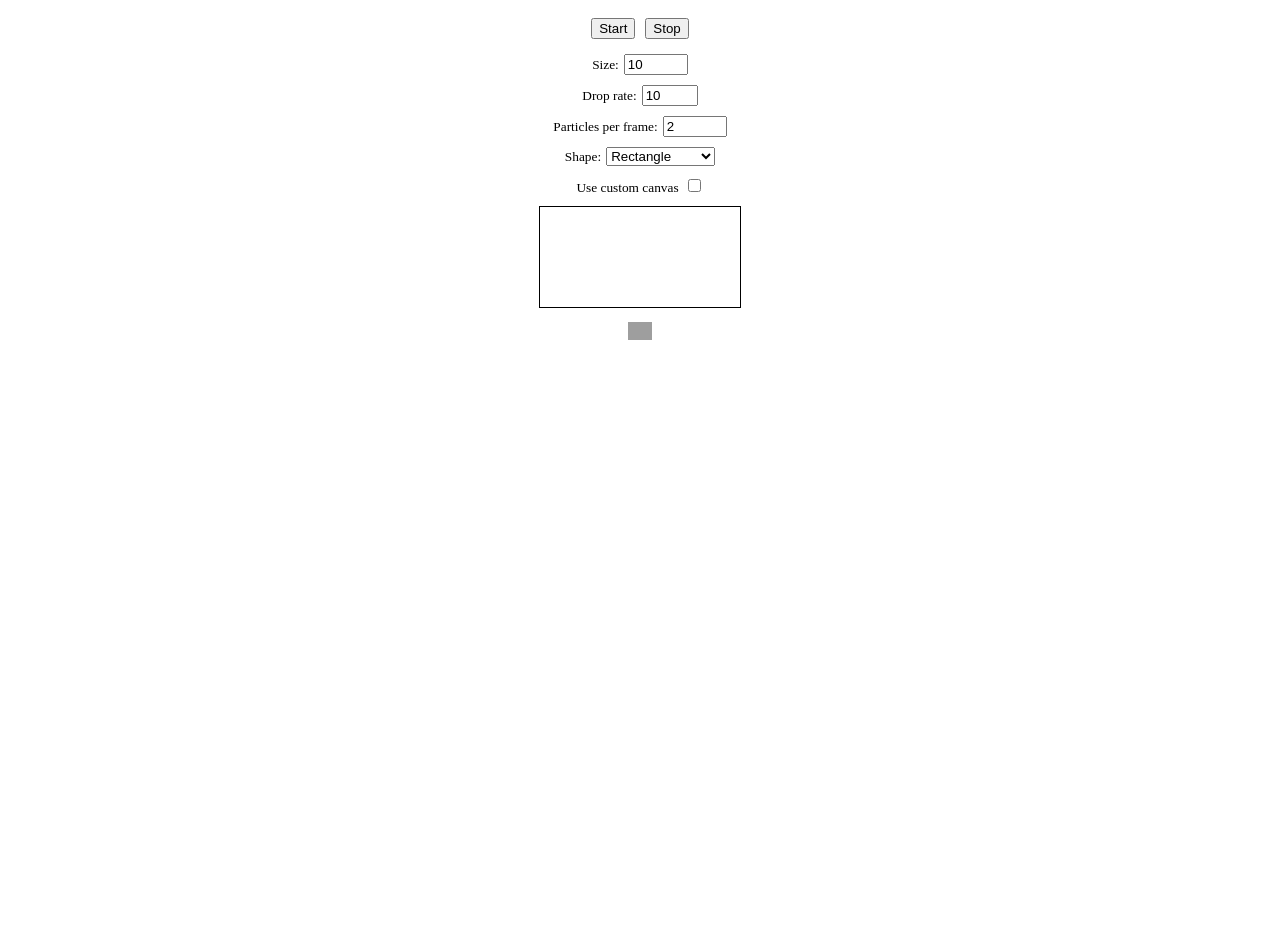
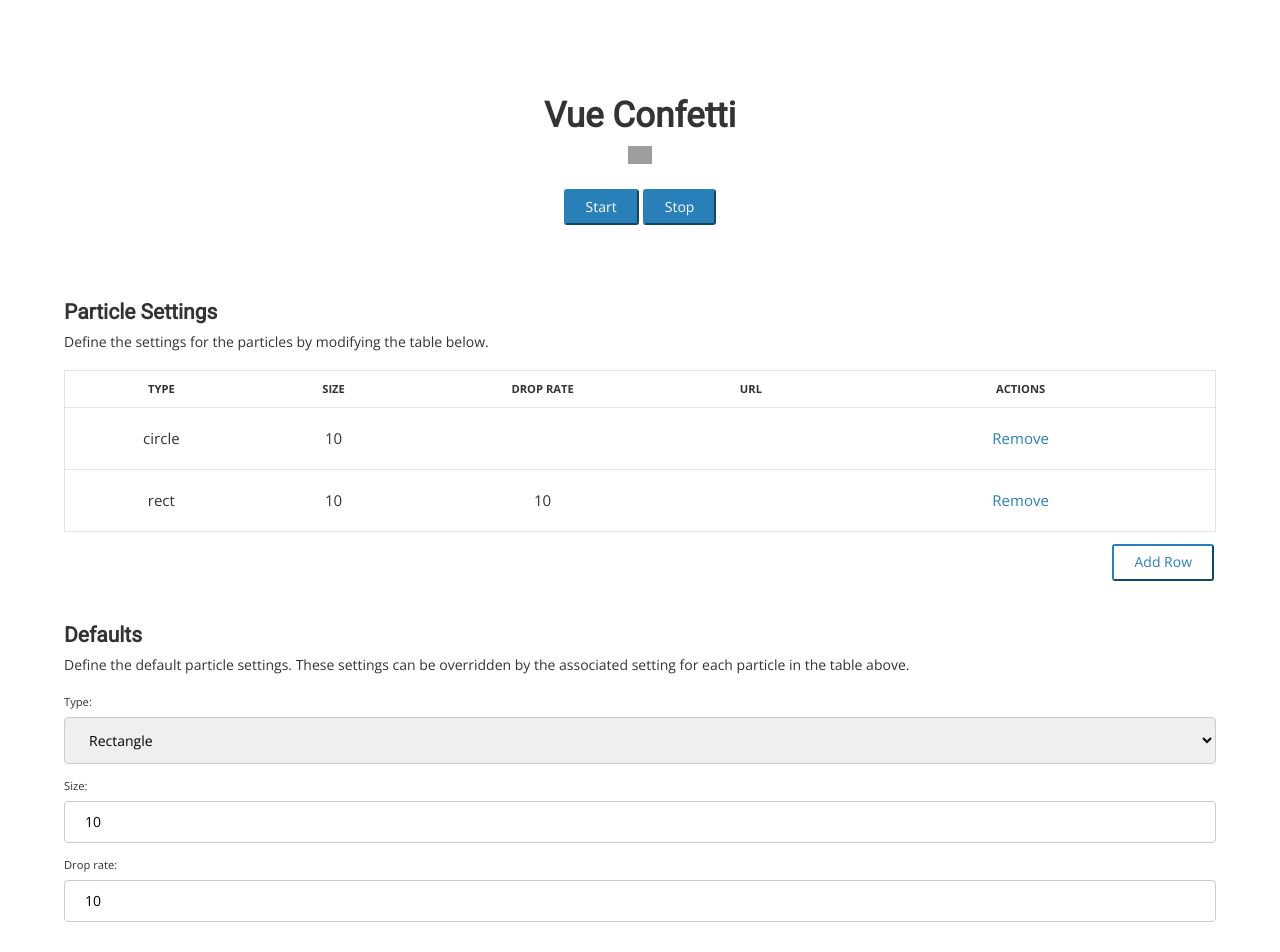
Before and after one commit to alexandermendes/vue-confetti, a Vue app: page / in a window 1280 px wide. Shown: the top 952 px of the page. Before the commit the page ends 800 px from the top, so only its background shows below. Built offline with nearby package versions, Linux system fonts and the light colour scheme; grey boxes are pictures that could not be loaded; the HTML template or start-up script is replaced by a standard one.

Commit message:
refactor: update demo to account for new options

```diff
--- a/demo/App.vue
+++ b/demo/App.vue
@@ -1,112 +1,165 @@
 <template>
-  <main style="display: flex; flex-direction: column; justify-content: center; align-items: center;">
+  <main>
+    <header class="masthead">
+      <h1 class="masthead__title">Vue Confetti</h1>
+      <a class="masthead__badge" href="https://badge.fury.io/js/vue-confetti">
+        <img
+          src="https://badge.fury.io/js/vue-confetti.svg"
+          alt="npm version"
+          height="18"
+        >
+      </a>
+      <div class="masthead__buttons">
+        <button class="button" @click="start">Start</button>
+        <button class="button" @click="stop">Stop</button>
+      </div>
+    </header>
 
-    <div style="margin: 5px;">
-      <button @click="start" style="margin: 5px;">Start</button>
-      <button @click="stop" style="margin: 5px;">Stop</button>
-    </div>
+    <section>
+      <h2 class="subheading">Particle Settings</h2>
+      <p class="content">
+        Define the settings for the particles by modifying the table below.
+      </p>
 
-    <div style="margin: 5px;">
-      <label for="size" style="margin-right: 5px;">
-        <small>Size:</small>
-      </label>
-      <input v-model="size" id="size" type="number" min="1" max="100" step="1">
-    </div>
+      <table class="table">
+        <tr>
+          <th class="table__cell table__cell--header">Type</th>
+          <th class="table__cell table__cell--header">Size</th>
+          <th class="table__cell table__cell--header">Drop Rate</th>
+          <th class="table__cell table__cell--header">URL</th>
+          <th class="table__cell table__cell--header">Actions</th>
+        </tr>
+        <tr
+          v-for="(particle, index) in particles"
+          :key="index"
+        >
+          <td class="table__cell">{{ particle.type }}</td>
+          <td class="table__cell">{{ particle.size }}</td>
+          <td class="table__cell">{{ particle.dropRate }}</td>
+          <td class="table__cell">{{ particle.url }}</td>
+          <td class="table__cell">
+            <button class="button button--text" @click="removeRow(index)">Remove</button>
+          </td>
+        </tr>
+      </table>
+      <div class="table__buttons">
+        <button class="button button--secondary" @click="addRow">Add Row</button>
+      </div>
+    </section>
 
-    <div style="margin: 5px;">
-      <label for="drop-rate" style="margin-right: 5px;">
-        <small>Drop rate:</small>
-      </label>
-      <input v-model="dropRate" id="drop-rate" type="number" min="1" max="20" step="1">
-    </div>
+    <section>
+      <h2 class="subheading">Defaults</h2>
+      <p class="content">
+        Define the default particle settings. These settings can be overridden
+        by the associated setting for each particle in the table above.
+      </p>
+      <particle-options
+        v-model="defaultOptions"
+      />
+    </section>
 
-    <div style="margin: 5px;">
-      <label for="drop-rate" style="margin-right: 5px;">
-        <small>Particles per frame:</small>
-      </label>
-      <input v-model="particlesPerFrame" id="particles" type="number" min="1" max="100" step="1">
-    </div>
+    <section>
+      <h2 class="subheading">Global Settings</h2>
+      <p class="content">
+        The settings below apply to all particles.
+      </p>
 
-    <div style="margin: 5px;">
-      <label for="shape" style="margin-right: 5px;">
-        <small>Shape:</small>
-      </label>
-      <select v-model="shape" id="shape">
-        <option value="rect">Rectangle</option>
-        <option value="circle">Circle</option>
-        <option value="heart">Heart</option>
-        <option value="image">Custom Image</option>
-      </select>
-    </div>
+      <div class="input-group">
+        <label for="particles-per-frame">
+          <small>Particles per frame:</small>
+        </label>
+        <input
+          v-model="particlesPerFrame"
+          id="particles-per-frame"
+          class="input"
+          type="number"
+          min="1"
+          max="100"
+          step="1"
+        >
+      </div>
 
-    <div style="margin: 5px;" v-if="shape === 'image'">
-      <label for="custom-image-type" style="margin-right: 5px;">
-        <small>Custom image type:</small>
-      </label>
-      <select v-model="customImageType" id="custom-image-type">
-        <option value="image">Image</option>
-        <option value="svg">SVG</option>
-      </select>
-    </div>
+    </section>
 
-    <div style="margin: 5px;">
-      <label for="drop-rate" style="margin-right: 5px;">
-        <small>Use custom canvas</small>
-      </label>
-      <input v-model="customCanvas" type="checkbox" />
-    </div>
+    <section>
+      <h2 class="subheading">Custom Canvas</h2>
+      <p class="content">
+        The confetti can be attached to a custom canvas.
+      </p>
 
-    <div style="margin: 5px;">
+      <div class="input-group">
+        <label for="custom-canvas-cb">
+          <small>Use custom canvas</small>
+        </label>
+        <input
+          v-model="customCanvas"
+          type="checkbox"
+          class="input input--checkbox"
+          id="custom-canvas-cb"
+        />
+      </div>
+
       <canvas
         id="custom-canvas"
-        width="200"
-        height="100"
+        width="500"
+        height="200"
         style="border:1px solid #000000;"
       />
-    </div>
 
-    <a
-      href="https://badge.fury.io/js/vue-confetti"
-      style="display: flex; margin: 5px;">
-      <img
-        src="https://badge.fury.io/js/vue-confetti.svg"
-        alt="npm version"
-        height="18">
-    </a>
+    </section>
+
+    <particle-modal
+      :show="showParticleModal"
+      @close="showParticleModal = false"
+      @add="addParticle"
+    />
 
   </main>
 </template>
 
 <script>
+  import ParticleOptions from './ParticleOptions.vue';
+  import ParticleModal from './ParticleModal.vue';
+
   export default {
     data() {
       return {
-        shape: 'rect',
-        size: 10,
-        dropRate: 10,
-        customImageType: 'image',
+        showParticleModal: false,
+        particles:[
+          {
+            type: 'circle',
+            size: 10,
+          },
+          {
+            type: 'rect',
+            size: 10,
+            dropRate: 10,
+          },
+        ],
+
         customCanvas: false,
         particlesPerFrame: 2,
+        defaultOptions: {},
       };
+    },
+
+    components: {
+      ParticleOptions,
+      ParticleModal,
     },
 
     computed: {
       options() {
         return {
-          shape: this.shape,
-          size: this.size,
-          dropRate: this.dropRate,
-          image: this.image,
+          particles: this.particles,
+          customCanvas: false,
+          particlesPerFrame: 2,
+          defaultType: this.defaultOptions.type,
+          defaultSize: this.defaultOptions.size,
+          defaultDropRate: this.defaultOptions.dropRate,
           canvasId: this.canvasId,
           particlesPerFrame: this.particlesPerFrame,
         }
-      },
-
-      image() {
-        return {
-          image: 'http://placekitten.com/50/50',
-          svg: 'svgs/github-icon.svg',
-        }[this.customImageType];
       },
 
       canvasId() {
@@ -115,12 +168,24 @@
     },
 
     methods: {
-      start () {
+      start() {
         this.$confetti.start(this.options);
       },
 
-      stop () {
+      stop() {
         this.$confetti.stop();
+      },
+
+      addRow() {
+        this.showParticleModal = true;
+      },
+
+      removeRow(index) {
+        this.particles.splice(index, 1);
+      },
+
+      addParticle(options) {
+        this.particles.push(options);
       },
     },
 
--- /dev/null
+++ b/demo/ParticleModal.vue
@@ -0,0 +1,51 @@
+<template>
+  <div class="modal" v-if="show">
+    <div class="modal__content">
+      <span class="modal__close" @click="close">&times;</span>
+      <h3 class="subheading">Particle Options</h3>
+      <particle-options
+        showUrl
+        v-model="options"
+      />
+      <div class="modal__footer">
+        <button class="button" @click="add">Add</button>
+      </div>
+    </div>
+  </div>
+</template>
+
+<script>
+  import ParticleOptions from './ParticleOptions.vue';
+
+  export default {
+    data() {
+      return {
+        options: {
+          type: 'rect',
+          size: 10,
+          dropRate: 10,
+        },
+      };
+    },
+
+    props: {
+      show: Boolean,
+    },
+
+    components: {
+      ParticleOptions,
+    },
+
+    methods: {
+      close() {
+        this.$emit('close');
+      },
+
+      add() {
+        console.log(this.options);
+        this.$emit('add', this.options);
+        this.close();
+      }
+    },
+  }
+</script>
--- /dev/null
+++ b/demo/ParticleOptions.vue
@@ -0,0 +1,104 @@
+<template>
+  <div>
+    <div class="input-group">
+      <label for="type">
+        <small>Type:</small>
+      </label>
+      <select
+        class="input"
+        v-model="type"
+        id="type"
+      >
+        <option value="rect">Rectangle</option>
+        <option value="circle">Circle</option>
+        <option value="heart">Heart</option>
+        <option value="image">Custom Image</option>
+      </select>
+    </div>
+
+    <div class="input-group">
+      <label for="size">
+        <small>Size:</small>
+      </label>
+      <input
+        class="input"
+        v-model="size"
+        id="size"
+        type="number"
+        min="1"
+        max="100"
+        step="1"
+      >
+    </div>
+
+    <div class="input-group">
+      <label for="drop-rate">
+        <small>Drop rate:</small>
+      </label>
+      <input
+        v-model="dropRate"
+        class="input"
+        id="drop-rate"
+        type="number"
+        min="1"
+        max="20"
+        step="1"
+      >
+    </div>
+
+    <div
+      class="input-group"
+      v-if="type === 'image'"
+    >
+      <label for="url">
+        <small>URL:</small>
+      </label>
+      <select
+        class="input"
+        v-model="url"
+        id="url"
+      >
+        <option value="">None</option>
+        <option value="http://placekitten.com/50/50">http://placekitten.com/50/50</option>
+        <option value="svgs/github-icon.svg">svgs/github-icon.svg</option>
+      </select>
+    </div>
+  </div>
+</template>
+
+
+<script>
+  export default {
+    props: {
+      value: Object,
+      showUrl: Boolean,
+    },
+
+    data() {
+      return {
+        type: 'rect',
+        size: 10,
+        dropRate: 10,
+        url: '',
+      };
+    },
+
+    methods: {
+      emitInput() {
+        this.$emit('input', {
+          type: this.type,
+          size: this.size,
+          dropRate: this.dropRate,
+          url: this.url,
+        });
+      }
+    },
+
+    watch: {
+      type: function () { this.emitInput() },
+      size: function () { this.emitInput() },
+      dropRate: function () { this.emitInput() },
+      url: function () { this.emitInput() },
+    },
+  }
+</script>
--- a/demo/demo.js
+++ b/demo/demo.js
@@ -1,6 +1,8 @@
 import App from './App.vue';
 import Vue from 'vue';
 import VueConfetti from '../src/index';
+
+import './styles.scss';
 
 Vue.use(VueConfetti);
 
--- /dev/null
+++ b/demo/styles.scss
@@ -0,0 +1,177 @@
+@import '~normalize.css/normalize';
+@import url('https://fonts.googleapis.com/css?family=Open+Sans:400,700|Roboto&display=swap');
+
+$color-primary:        #2980b9;
+$color-grey:           #333;
+$color-light-grey:     #e4e4e4;
+$heading-font-family:  'Roboto', sans-serif;
+$body-font-family:     'Open Sans', sans-serif;
+
+main {
+  margin: 0 5%;
+  font-family: $body-font-family;
+  color: $color-grey;
+  font-size: 14px;
+}
+
+section {
+  margin-bottom: 40px;
+}
+
+.masthead {
+  width: 100%;
+  display: flex;
+  flex-direction: column;
+  align-items: center;
+  justify-content: center;
+  min-height: 300px;
+
+  &__title {
+    font-family: $heading-font-family;
+    font-size: 2.5em;
+    margin-bottom: 10px;
+  }
+
+  &__badge {
+    margin-bottom: 20px;
+  }
+}
+
+.table {
+  width: 100%;
+  border-collapse: collapse;
+  border: 1px solid $color-light-grey;
+
+  .table__cell {
+    border-bottom: 1px solid $color-light-grey;
+    padding: 10px 15px;
+    text-align: center;
+    font-size: 15px;
+    line-height: 1.4;
+
+    &--header {
+      text-transform: uppercase;
+      font-size: 0.8em;
+      font-weight: 700;
+    }
+  }
+
+  &__buttons {
+    margin-top: 10px;
+    display: flex;
+    align-items: flex-end;
+    justify-content: flex-end;
+  }
+}
+
+.button {
+  background-color: $color-primary;
+  border-width: 2px;
+  border-color: $color-primary;
+  border-radius: 3px;
+  margin: 2px;
+  padding: 8px 20px;
+  color: #fff;
+  user-select: none;
+  transition: all 250ms;
+  cursor: pointer;
+
+  &:hover,
+  &:focus {
+    background-color: darken($color-primary, 15%);
+    border-color: darken($color-primary, 15%);
+  }
+
+  &--secondary {
+    background-color: transparent;
+    color: $color-primary;
+
+    &:hover,
+    &:focus {
+      background-color: $color-primary;
+      border-color: $color-primary;
+      color: #fff;
+    }
+  }
+
+  &--text {
+    &,
+    &:hover,
+    &:focus {
+      background-color: transparent;
+      border-color: transparent;
+      color: $color-primary;
+    }
+  }
+}
+
+.subheading {
+  font-family: $heading-font-family;
+  font-size: 1.5em;
+  margin: 0;
+  margin-bottom: 10px;
+}
+
+.content {
+  text-align: left;
+  margin: 0;
+  margin-bottom: 20px;
+}
+
+.input-group {
+  margin-bottom: 5px;
+}
+
+.input {
+  width: 100%;
+  padding: 12px 20px;
+  margin: 8px 0;
+  display: inline-block;
+  border: 1px solid darken($color-light-grey, 10%);
+  border-radius: 4px;
+  box-sizing: border-box;
+
+  &--checkbox {
+    width: auto;
+  }
+}
+
+.modal {
+  position: fixed;
+  z-index: 1;
+  padding-top: 100px;
+  left: 0;
+  top: 0;
+  width: 100%;
+  height: 100%;
+  overflow: auto;
+  background-color: rgb(0,0,0);
+  background-color: rgba(0,0,0,0.4);
+
+  &__content {
+    background-color: #fefefe;
+    margin: auto;
+    padding: 20px;
+    border: 1px solid $color-light-grey;
+    width: 80%;
+  }
+
+  &__close {
+    color: $color-grey;
+    float: right;
+    font-size: 28px;
+    font-weight: bold;
+
+    &:hover,
+    &:focus {
+      color: darken($color-grey, 10%);
+      text-decoration: none;
+      cursor: pointer;
+    }
+  }
+
+  &__footer {
+    display: flex;
+    justify-content: flex-end;
+  }
+}
--- a/package.json
+++ b/package.json
@@ -27,7 +27,6 @@
       "commit-msg": "commitlint -E HUSKY_GIT_PARAMS"
     }
   },
-  "dependencies": {},
   "devDependencies": {
     "@babel/cli": "^7.2.3",
     "@babel/core": "^7.2.2",
@@ -39,6 +38,7 @@
     "clean-webpack-plugin": "^1.0.1",
     "copy-webpack-plugin": "^5.0.3",
     "cross-env": "^5.2.0",
+    "css-loader": "^3.0.0",
     "eslint": "^5.3.0",
     "eslint-config-airbnb-base": "^13.1.0",
     "eslint-plugin-import": "^2.16.0",
@@ -49,7 +49,11 @@
     "jest": "^24.1.0",
     "jest-canvas-mock": "^2.0.0-alpha.3",
     "jest-mock-random": "^1.0.2",
+    "node-sass": "^4.12.0",
+    "normalize.css": "^8.0.1",
+    "sass-loader": "^7.1.0",
     "semantic-release": "^15.13.3",
+    "style-loader": "^0.23.1",
     "terser-webpack-plugin": "^1.2.2",
     "vue": "^2.6.4",
     "vue-loader": "^15.6.2",
```
Also changed, not shown: webpack.config.js (+8 -0 lines).
